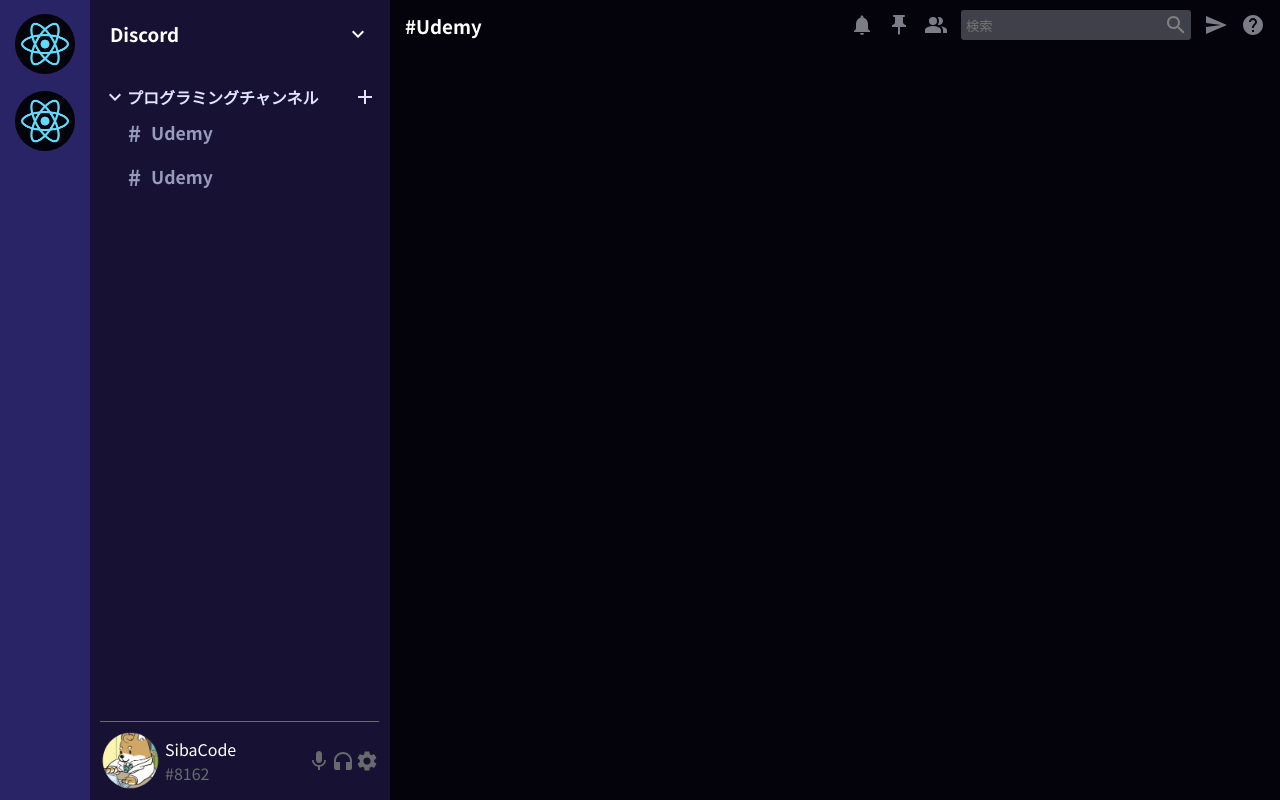
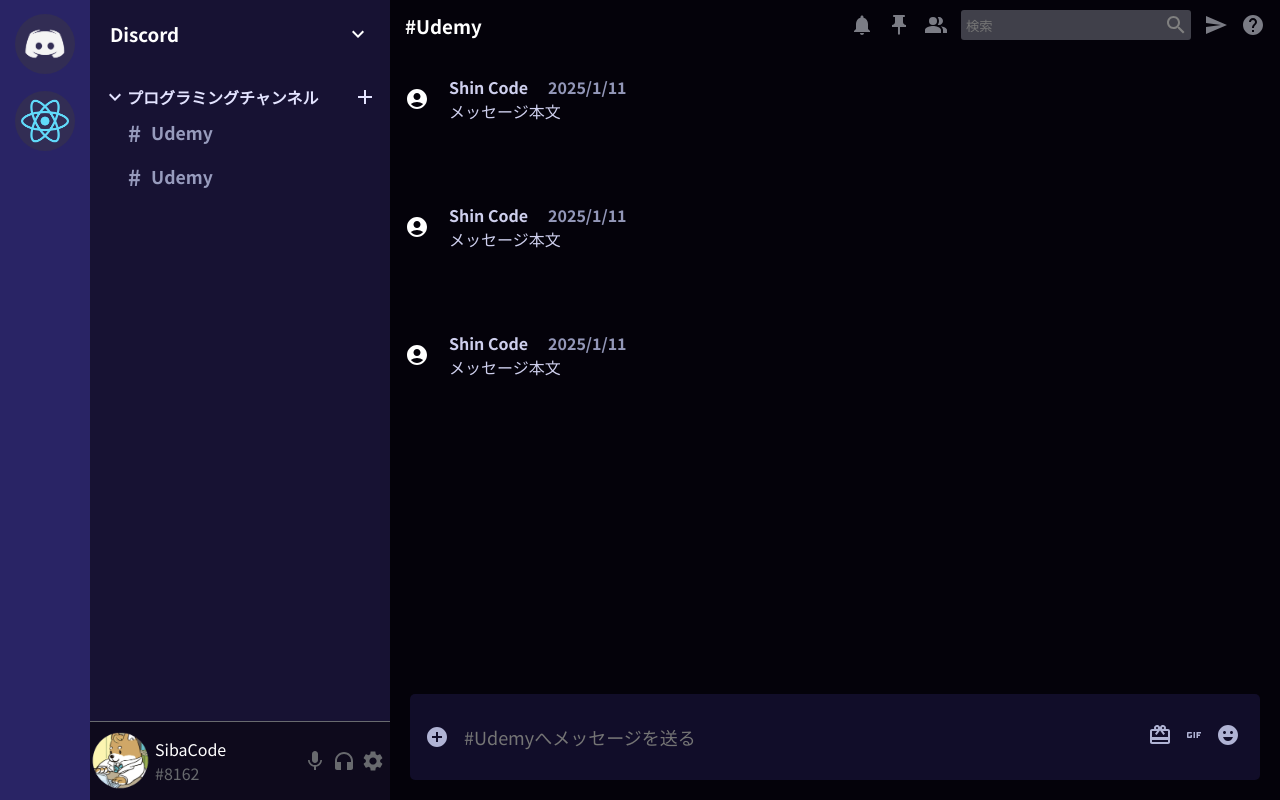
Before and after one commit to ringo-code/Discode_react, a React (Vite) app: page / in a window 1280 px wide. Built offline with nearby package versions, Linux system fonts and the light colour scheme.

Commit message:
チャットメッセージ作成&全体のフロント修正

```diff
--- a/src/components/chat/Chat.scss
+++ b/src/components/chat/Chat.scss
@@ -3,4 +3,48 @@
     flex-direction: column;
     flex-grow: 1;
     background-color: #04020a;
+
+    .chatMessage {
+        flex-grow: 1;
+    }
+
+    .chatInput {
+        display: flex;
+        align-items: center;
+        justify-content: space-between;
+        padding: 15px;
+        background-color: #110d29;
+        border-radius: 5px;
+        margin: 20px;
+        color: #6c6c8c;
+
+        .addCircleIcon {
+            color: #b0b3d4;
+        }
+
+        form {
+            flex-grow: 1;
+
+            input {
+                padding: 15px;
+                background: transparent;
+                border: none;
+                outline: none;
+                color: white;
+                font-size: large;
+                width: 100%;
+            }
+
+            .chatInputButton {
+                display: none;
+            }
+        }
+
+        .chatInputIcons {
+            .MuiSvgIcon-root {
+                color: #b0b3d4;
+                padding: 5px;
+            }
+        }
+    }
 }
--- a/src/components/chat/Chat.tsx
+++ b/src/components/chat/Chat.tsx
@@ -1,6 +1,11 @@
 import React from 'react'
 import './Chat.scss'
 import {ChatHeader} from './ChatHeader';
+import {ChatMessage} from './ChatMessage';
+import AddCircleIcon from '@mui/icons-material/AddCircle';
+import CardGiftcardIcon from '@mui/icons-material/CardGiftcard';
+import GifIcon from '@mui/icons-material/Gif';
+import EmojiEmotionsIcon from '@mui/icons-material/EmojiEmotions';
 
 export const Chat = () => {
     return (
@@ -8,9 +13,28 @@
             {/* chatHeader */}
             <ChatHeader />
             {/* chatMessage */}
-            <div className="chatMessage"></div>
+            <div className="chatMessage">
+                <ChatMessage />
+                <ChatMessage />
+                <ChatMessage />
+            </div>
             {/* chatInput */}
-            <div className="chatInput"></div>
+            <div className="chatInput">
+                <AddCircleIcon className="addCircleIcon" />
+                <form action="">
+                    <input type="text" placeholder='#Udemyへメッセージを送る' />
+                    <button type="submit" className="chatInputButton">
+                        送信
+                    </button>
+                </form>
+
+                <div className="chatInputIcons">
+                    <CardGiftcardIcon />
+                    <GifIcon />
+                    <EmojiEmotionsIcon />
+                </div>
+            </div>
+
         </div>
     )
 }
--- /dev/null
+++ b/src/components/chat/ChatMessage.scss
@@ -0,0 +1,18 @@
+.message {
+    display: flex;
+    align-items: center;
+    padding: 15px;
+    color: white;
+    margin-bottom: 10px;
+
+    .messageInfo {
+        color: #cecfed;
+        padding: 20px 20px 20px 20px;
+    }
+
+    .messageTimestamp {
+        color: #9397b8;
+        margin-left: 20px;
+        font-size: 16px;
+    }
+}
--- /dev/null
+++ b/src/components/chat/ChatMessage.tsx
@@ -0,0 +1,24 @@
+
+import React from 'react';
+import './ChatMessage.scss'
+import AccountCircleIcon from '@mui/icons-material/AccountCircle';
+
+export const ChatMessage = () => {
+
+    return (
+
+        <div className="message">
+            <AccountCircleIcon />
+            <div className="messageInfo">
+                <h4>
+                    Shin Code
+                    <span className="messageTimestamp">2025/1/11</span>
+                </h4>
+
+                <p>メッセージ本文</p>
+            </div>
+        </div>
+
+    );
+
+};
--- a/src/components/sidebar/Sidebar.scss
+++ b/src/components/sidebar/Sidebar.scss
@@ -13,7 +13,7 @@
         .serverIcon {
             width: 60px;
             height: 60px;
-            background-color: #04020a;
+            background-color: #322d54;
             border-radius: 9999px;
             margin-bottom: 10px;
             position: relative;
@@ -69,11 +69,12 @@
             display: flex;
             align-items: center;
             justify-content: space-between;
-            width: 93%;
+            width: 100%;
             padding-bottom: 10px;
             border-top: 1px solid #686a6e;
             padding-top: 10px;
-            margin-left: -3px;
+            margin-left: -13px;
+            background-color: #0e0a1c;
 
             .sidebarAccount {
                 display: flex;
@@ -101,6 +102,10 @@
                 display: flex;
                 align-items: center;
                 color: #686a6e;
+
+                .MuiSvgIcon-root {
+                    padding-right: 5px;
+                }
             }
         }
     }
--- a/src/components/sidebar/Sidebar.tsx
+++ b/src/components/sidebar/Sidebar.tsx
@@ -13,7 +13,7 @@
       {/* sidebarLeft */}
       <div className="sidebarLeft">
         <div className="serverIcon">
-          <img src="./logo192.png" alt="" />
+          <img src="./discordIcon.png" alt="" />
         </div>
         <div className="serverIcon">
           <img src="./logo192.png" alt="" />
```
Also changed, not shown: public/discordIcon.png (added).
